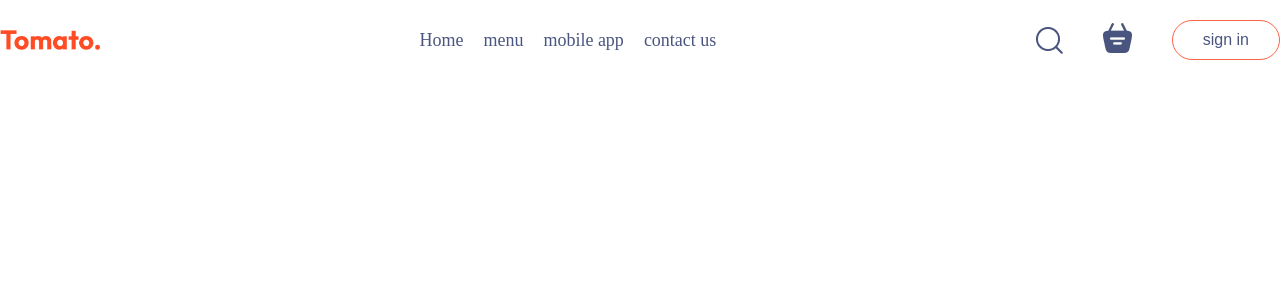
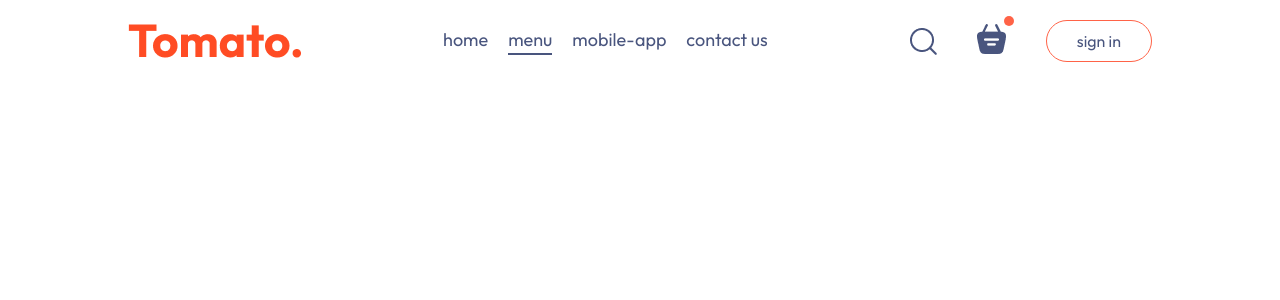
Before and after one commit to Priya-Satpathy/Foodapp-website, a React (Vite) app: page / in a window 1280 px wide. Shown: the top 300 px of the page. Built offline with nearby package versions, Linux system fonts and the light colour scheme.

Commit message:
content add

```diff
--- a/src/App.jsx
+++ b/src/App.jsx
@@ -3,7 +3,7 @@
 
 const App = () => {
   return (
-    <div>
+    <div className='app'>
       <Navbar/>
     </div>
   )
--- a/src/Components/Navbar/Navbar.css
+++ b/src/Components/Navbar/Navbar.css
@@ -5,7 +5,7 @@
     align-items: center;
 }
 .navbar .logo{
-    width: 100px;
+    width: 150px;
 }
 .navbar-menu{
     display: flex;
@@ -22,7 +22,7 @@
 .navbar button{
     background: transparent;
     font-size: 16px;
-    color:#49557e;
+    color: #49557e;
     border: 1px solid tomato;
     padding: 10px 30px;
     border-radius: 50px;
@@ -32,3 +32,22 @@
 .navbar button:hover{
     background-color: #fff4f2;
 }
+.navbar .active{
+    padding-bottom: 2px;
+    border-bottom: 2px solid #49557e;
+}
+.navbar li{
+   cursor: pointer;
+}
+.navbar-search-icon{
+    position: relative;
+}
+.navbar-search-icon .dot{
+    position: absolute;
+    min-width: 10px;
+    min-height: 10px;
+    background-color: tomato;
+    border-radius: 5px;
+    top: -8px;
+    right: -8px;
+}
--- a/src/Components/Navbar/Navbar.jsx
+++ b/src/Components/Navbar/Navbar.jsx
@@ -1,26 +1,30 @@
-import React from 'react'
+import React, { useState } from 'react'
 import './Navbar.css'
-import { assets } from "../../assets/assets"
+import { assets } from "../../assets/assets";
 const Navbar = () => {
+
+  const [menu,setMenu] = useState("menu");
   return (
+
     <div className='navbar'>
-        <img src={assets.logo} alt="" className='logo' />
-        <ul className='navbar-menu'>
-            <li>Home</li>
-            <li>menu</li>
-            <li>mobile app</li>
-            <li>contact us</li>
-        </ul>
-      <div className = "navbar-right">
-        <img src = {assets.search_icon} alt=""  />
-            <div className='navbar_search_icon'>
-                <img src = {assets.basket_icon} alt="" />
-                <div className='dot'></div>
+      <img src= {assets.logo} alt="" />
+      <ul className= "navbar-menu">
+        <li onClick={()=>setMenu("home")} className= {menu=== "home" ? "active": ""} >home</li>
+        <li onClick={()=>setMenu("menu")} className= {menu === "menu" ? "active": ""}>menu</li>
+        <li onClick={()=>setMenu("mobile-app")} className= {menu === "mobile-app" ? "active": ""}>mobile-app</li>
+        <li onClick={()=>setMenu("contact-us")} className= {menu === "contact-us" ? "active": ""}>contact us</li>
+      </ul>
+      <div className="navbar-right">
+        <img src= {assets.search_icon} alt="" />
+        <div className="navbar-search-icon">
+            <img src= {assets.basket_icon} alt="" />
+            <div className= "dot">
             </div>
-            <button>sign in</button>
+
+        </div>
+        <button>sign in</button>
       </div>
     </div>
   )
 }
-
 export default Navbar
--- a/src/index.css
+++ b/src/index.css
@@ -1,7 +1,10 @@
+@import url('https://fonts.googleapis.com/css2?family=League+Spartan:wght@100..900&family=Outfit:wght@100..900&display=swap');
 *{
   padding: 0;
   margin: 0;
   box-sizing: border-box;
+  font-family: outfit;
+
 }
 body{
   min-height: 100vh;
```
